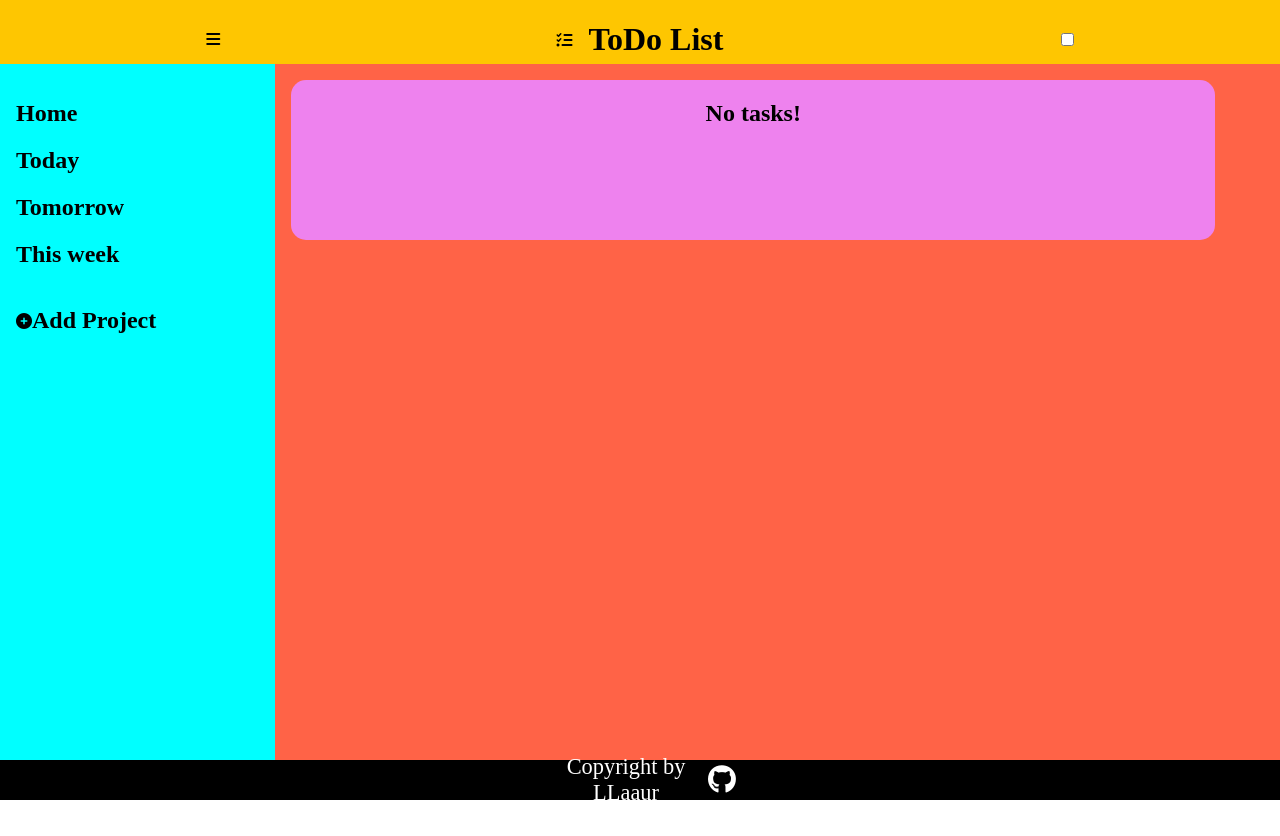
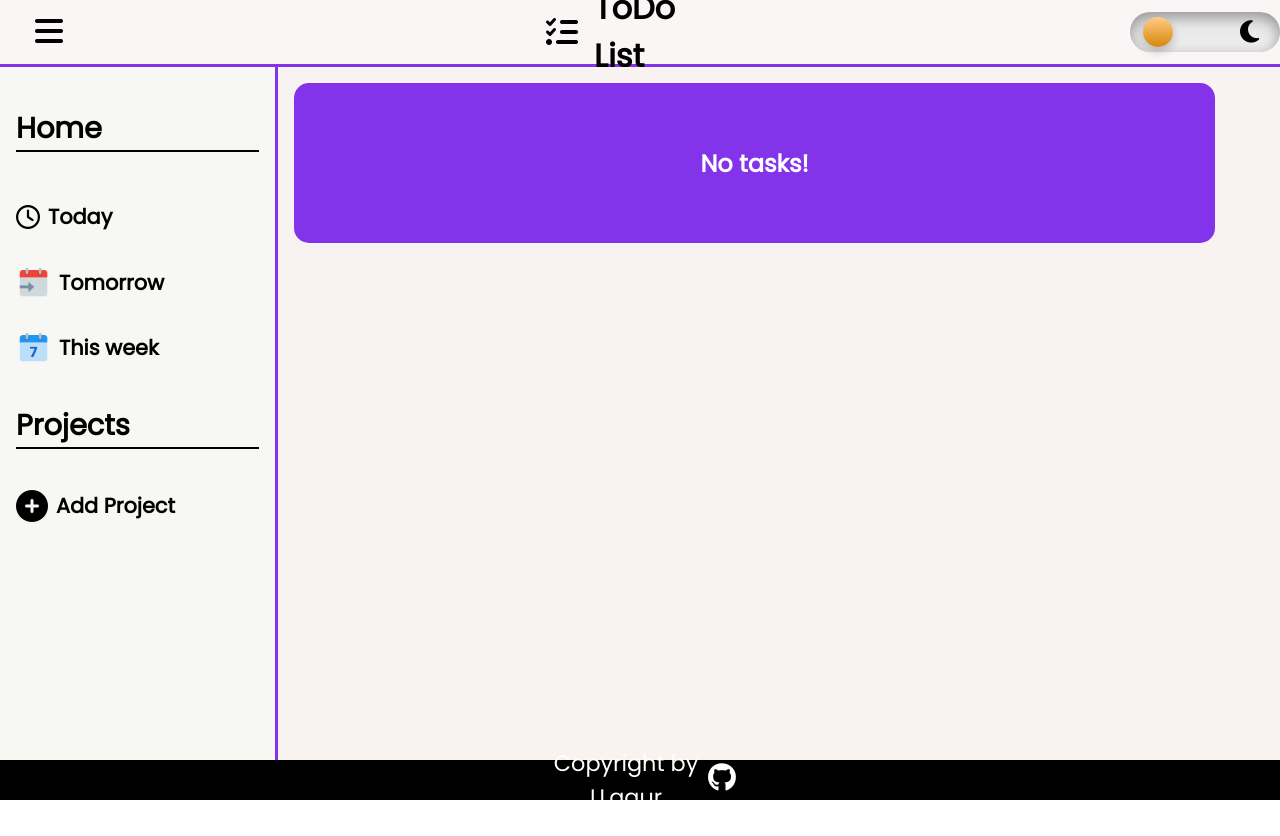
Before and after one commit to LLaaur/to_do_website, a website built with webpack: page dist/index.html in a window 1280 px wide. Built offline with nearby package versions, Linux system fonts and the light colour scheme.

Commit message:
create basic interface design

```diff
--- a/dist/index.html
+++ b/dist/index.html
@@ -41,7 +41,11 @@
 
             <div class="darkmode">
 
-                <input type="checkbox" class="checkbox">
+                <input type="checkbox" class="checkbox" id="darkmode-toggle">
+                <label for="darkmode-toggle">
+                    <i class="fa-solid fa-sun"></i>
+                    <i class="fa-solid fa-moon"></i>
+                </label>
 
             </div>
 
@@ -52,24 +56,27 @@
 
             <div class="side-menu">
 
-                <div class="home">
+                <div class="home-section">
 
-                    <h2>Home</h2>
+                    <h2 class="home">Home</h2>
 
                     <div class="today">
 
+                        <i class="fa-regular fa-clock"></i>
                         <h2>Today</h2>
 
                     </div>
 
                     <div class="tomorrow">
 
+                        <img src="assets/today1.png" alt="">
                         <h2>Tomorrow</h2>
 
                     </div>
 
                     <div class="this-week">
 
+                        <img src="assets/week2.png" alt="">
                         <h2>This week</h2>
 
                     </div>
@@ -77,7 +84,9 @@
 
                 </div>
 
-                <div class="projects">
+                <div class="projects-section">
+
+                    <h2 class="projects">Projects</h2>
 
                     <div class="add-project">
 
--- a/dist/style.css
+++ b/dist/style.css
@@ -1,70 +1,224 @@
-body{
+:root {
+
+    --navColor: #FAF6F5;
+    --btmBorder: #8333e9;
+    --menuColor: #F7F8F3;
+    --rightPanel: #f8f3f0;
+    --textColor: rgb(0, 0, 0);
+}
+
+* {
+    font-family: 'Poppins', sans-serif;
+}
+
+body {
     margin: 0;
     padding: 0;
 }
 
-.content{
+body .dark{
+
+    --navColor: #202025;
+    --btmBorder: #8333e9;
+    --menuColor: #2b2b2e;
+    --rightPanel: #1a1a1b;
+    --textColor: #fff;
+
+}
+
+body .light{
+
+    --navColor: #FAF6F5;
+    --btmBorder: #8333e9;
+    --menuColor: #F7F8F3;
+    --rightPanel: #f8f3f0;
+    --textColor: rgb(0, 0, 0);
+
+}
+
+.content {
     width: 100%;
     height: 100vh;
     display: flex;
     flex-direction: column;
     justify-content: space-between;
-    background-color: #EA7317;
 }
 
-.navbar{
+.navbar {
     display: grid;
     grid-template-columns: repeat(3, 1fr);
     align-items: center;
     justify-items: center;
+    align-content: center;
     width: 100%;
     height: 8%;
-    background-color: #FEC601;
+    background-color: #FAF6F5;
+    column-gap: 28rem;
+    border-bottom: 3px solid #8333E9;
 }
 
-.logo-title{
+.fa-solid {
+    font-size: 2rem;
+    cursor: pointer;
+}
+
+.logo-title {
     display: flex;
     justify-content: center;
     align-items: center;
     column-gap: 1rem;
 }
 
-.middle-section{
+.darkmode{
+    display: flex;
+}
+
+label {
+    width: 150px;
+    height: 40px;
+    position: relative;
+    display: block;
+    background: #ebebeb;
+    border-radius: 50px;
+    box-shadow: inset 0px 5px 15px rgba(0, 0, 0, 0.4), inset 0px -5px 15px rgba(255, 255, 255, 0.4);
+    cursor: pointer;
+    display: flex;
+    align-items: center;
+}
+
+label:after {
+    content: "";
+    width: 30px;
+    height: 30px;
+    position: absolute;
+    top: 5px;
+    left: 13px;
+    background: linear-gradient(180deg, #ffcc89, #d8860b);
+    border-radius: 180px;
+    box-shadow: 0px 5px 10px rgba(0, 0, 0, 0.2);
+}
+
+input {
+    width: 0;
+    height: 0;
+    visibility: hidden;
+}
+
+input:checked+label {
+    background: #2e2d2d;
+}
+
+input:checked+label:after {
+    left: 140px;
+    transform: translateX(-100%);
+    background: linear-gradient(180deg, #777, #333131);
+}
+
+label,
+label:after {
+    transition: 0.3s
+}
+
+label:active:after {
+    width: 60px;
+}
+
+.fa-sun, .fa-moon{
+    position: absolute;
+    font-size: 1.6rem;
+}
+
+.fa-sun{
+    left: 15px;
+    color: #fff;
+    transition: 0.3s;
+}
+
+.fa-moon{
+    left: 110px;
+    color: #000000;
+    transition: 0.3s;
+}
+
+.middle-section {
     display: flex;
     width: 100%;
     height: 88vh;
 }
 
-.side-menu{
+.side-menu {
     display: flex;
     flex-direction: column;
-    background-color: aqua;
+    background-color: #F7F8F3;
     width: 20%;
     padding: 1rem;
+    border-right: 3px solid #8333E9;
 }
 
-.add-project{
+.side-menu h2{
+    cursor: pointer;
+    font-size: 1.3rem;
+}
+
+.home,
+.projects{
+    border-bottom: 2px solid black;
+}
+
+.home-section .home,
+.projects-section .projects{
+    font-size: 1.8rem;
+}
+
+.today{
+    padding-top: 0.5rem;
+}
+
+.today .fa-clock{
+    font-size: 1.5rem;
+}
+
+.today,
+.tomorrow,
+.this-week{
     display: flex;
     align-items: center;
+    column-gap: 0.5rem;
 }
 
-.right-panel{
-    background-color: tomato;
+.tomorrow img,
+.this-week img{
+    width: 35px;
+}
+
+
+.add-project {
+    display: flex;
+    align-items: center;
+    cursor: pointer;
+    column-gap: 0.5rem;
+}
+
+.right-panel {
+    background-color: #f8f3f0;
     width: 80%;
     padding: 1rem;
     display: flex;
     flex-direction: column;
 }
 
-.current-task{
+.current-task {
     width: 95%;
     height: 10rem;
-    background-color: violet;
+    background-color: #8333E9;
+    color: white;
     border-radius: 15px;
-    text-align: center;
+    display: flex;
+    justify-content: center;
+    align-items: center;
 }
 
-.footer{
+.footer {
     height: 2.5rem;
     width: 100%;
     background-color: black;
@@ -76,7 +230,7 @@ body{
     color: white;
 }
 
-footer{
+footer {
     display: flex;
     width: 15%;
     justify-content: space-evenly;
@@ -88,3 +242,18 @@ footer{
     font-size: 1.8rem;
     color: white;
 }
+
+.fa-github:hover {
+    animation: spin-animation 0.7s;
+    animation-timing-function: linear;
+}
+
+@keyframes spin-animation {
+    0% {
+        transform: rotate(0deg);
+    }
+
+    100% {
+        transform: rotate(359deg);
+    }
+}
```
Also changed, not shown: dist/assets/today1.png (added), dist/assets/week2.png (added).
